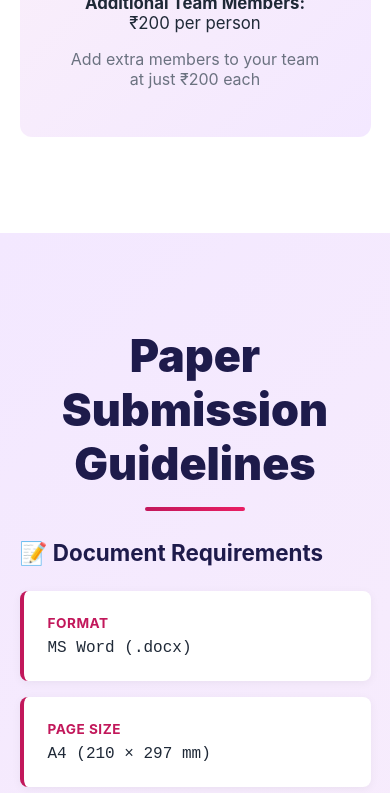
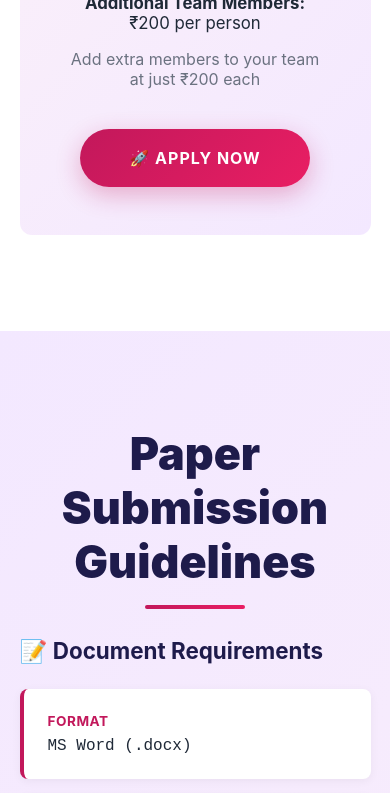
Before and after one commit to GSKANI/ICSTAR2K26, a React (Create React App) app: page / in a window 390 px wide. Shown: the part 8500-9293 px from the top of the page. Built offline with nearby package versions, Linux system fonts and the light colour scheme; the HTML template or start-up script is replaced by a standard one.

Commit message:
Update Footer and Registration components with images

```diff
--- a/src/components/Footer.jsx
+++ b/src/components/Footer.jsx
@@ -22,7 +22,15 @@ function Footer() {
         </div>
         <div className="footer-section">
           <h3>Organizers</h3>
-          <p><a href="https://coreberly.in" target="_blank" rel="noopener noreferrer"><strong>Coreberly</strong></a></p>
+          <div className="organizer-logos">
+            <a href="https://coreberly.in" target="_blank" rel="noopener noreferrer" className="organizer-logo">
+              <img src="/images/coreberly.jpeg" alt="Coreberly" />
+            </a>
+            <a href="https://thesead.in" target="_blank" rel="noopener noreferrer" className="organizer-logo">
+              <img src="/images/sead.png" alt="SEAD" />
+            </a>
+          </div>
+          <p style={{ marginTop: '1.5rem' }}><a href="https://coreberly.in" target="_blank" rel="noopener noreferrer"><strong>Coreberly</strong></a></p>
           <p>Innovation & Research Partners</p>
           <p style={{ marginTop: '1rem' }}><a href="https://thesead.in" target="_blank" rel="noopener noreferrer"><strong>SEAD</strong></a></p>
           <p>Scientific Exchange & Advanced Development</p>
@@ -30,8 +38,12 @@ function Footer() {
         <div className="footer-section">
           <h3>Contact & Submissions</h3>
           <p>📧 <a href="mailto:icstar2026@gmail.com">icstar2026@gmail.com</a></p>
-          <p style={{ marginTop: '1rem' }}>📱 <strong>Charan K.S</strong> - 9361736413</p>
-          <p>📱 <strong>Taejas</strong> - 6382330559</p>
+          <p style={{ marginTop: '1rem' }}>📱 <strong>CHARAN K.S</strong> - 9361736413</p>
+          <p className="contact-title">Founder, Coreberly</p>
+          <p style={{ marginTop: '0.8rem' }}>📱 <strong>TAEJAS</strong> - 6382330559</p>
+          <p className="contact-title">Managing Director, SEAD</p>
+          <p style={{ marginTop: '0.8rem' }}>📱 <strong>KANI G.S</strong> - 6383273657</p>
+          <p className="contact-title">Co-Founder, Coreberly</p>
           <p style={{ marginTop: '1rem' }}>Submit all papers in MS Word format to the email above</p>
           <p style={{ marginTop: '1rem', fontSize: '0.9rem' }}>Registration Support Available 24/7</p>
         </div>
--- a/src/components/Registration.jsx
+++ b/src/components/Registration.jsx
@@ -128,6 +128,12 @@ function Registration() {
           <strong>Additional Team Members:</strong> ₹200 per person
         </p>
         <p className="additional-subtitle">Add extra members to your team at just ₹200 each</p>
+
+        <div className="apply-button-container">
+          <a href="mailto:icstar2026@gmail.com?subject=ICSTAR 2026 Registration" className="apply-button">
+            🚀 APPLY NOW
+          </a>
+        </div>
       </div>
     </section>
   );
--- a/src/styles/Footer.css
+++ b/src/styles/Footer.css
@@ -33,6 +33,41 @@ footer {
   color: #06b6d4;
 }
 
+.organizer-logos {
+  display: flex;
+  gap: 2rem;
+  align-items: center;
+  margin-bottom: 1rem;
+  flex-wrap: wrap;
+}
+
+.organizer-logo {
+  display: inline-block;
+  width: 100px;
+  height: 100px;
+  border-radius: 8px;
+  overflow: hidden;
+  transition: all 0.3s ease;
+}
+
+.organizer-logo img {
+  width: 100%;
+  height: 100%;
+  object-fit: cover;
+  transition: transform 0.3s ease;
+}
+
+.organizer-logo:hover img {
+  transform: scale(1.05);
+}
+
+.contact-title {
+  font-size: 0.85rem;
+  color: rgba(255, 255, 255, 0.6);
+  margin: 0.3rem 0 0 0;
+  font-style: italic;
+}
+
 .footer-bottom {
   border-top: 1px solid rgba(255, 255, 255, 0.1);
   padding-top: 2rem;
--- a/src/styles/Registration.css
+++ b/src/styles/Registration.css
@@ -170,6 +170,31 @@
   color: #6b7280;
 }
 
+.apply-button-container {
+  margin-top: 2.5rem;
+  text-align: center;
+}
+
+.apply-button {
+  display: inline-block;
+  background: linear-gradient(135deg, #c2185b, #e91e63);
+  color: white;
+  padding: 1.5rem 3.5rem;
+  border-radius: 50px;
+  text-decoration: none;
+  font-weight: 700;
+  font-size: 1.15rem;
+  transition: all 0.3s ease;
+  box-shadow: 0 8px 25px rgba(194, 24, 91, 0.3);
+  letter-spacing: 1px;
+}
+
+.apply-button:hover {
+  transform: translateY(-4px);
+  box-shadow: 0 12px 40px rgba(194, 24, 91, 0.4);
+  background: linear-gradient(135deg, #e91e63, #c2185b);
+}
+
 /* Responsive */
 @media (max-width: 768px) {
   .pricing-card.featured {
@@ -183,4 +208,11 @@
   .breakdown-grid {
     grid-template-columns: 1fr;
   }
+
+  .apply-button {
+    width: 90%;
+    max-width: 300px;
+    padding: 1.2rem 2rem;
+    font-size: 1rem;
+  }
 }
```
Also changed, not shown: public/images/COREBERLY.jpeg (added), public/images/THE SEAD.png (added).
